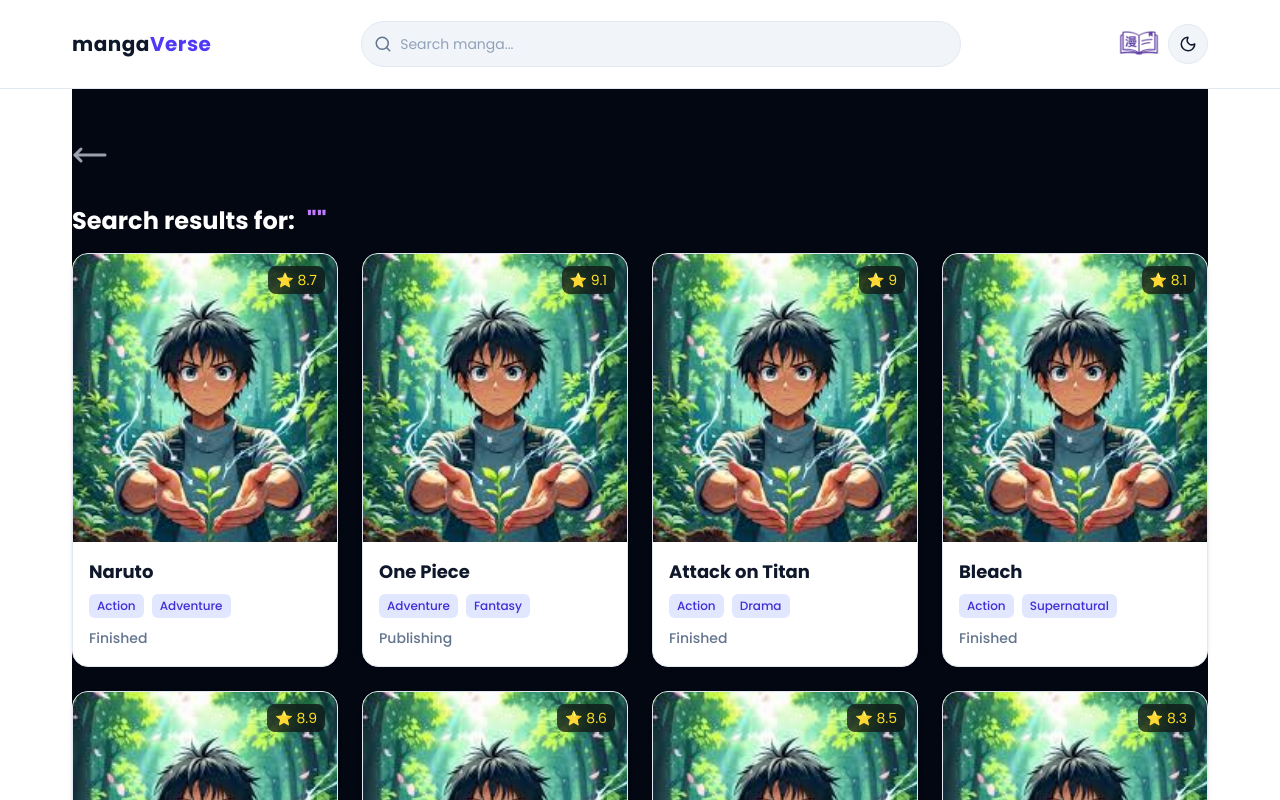
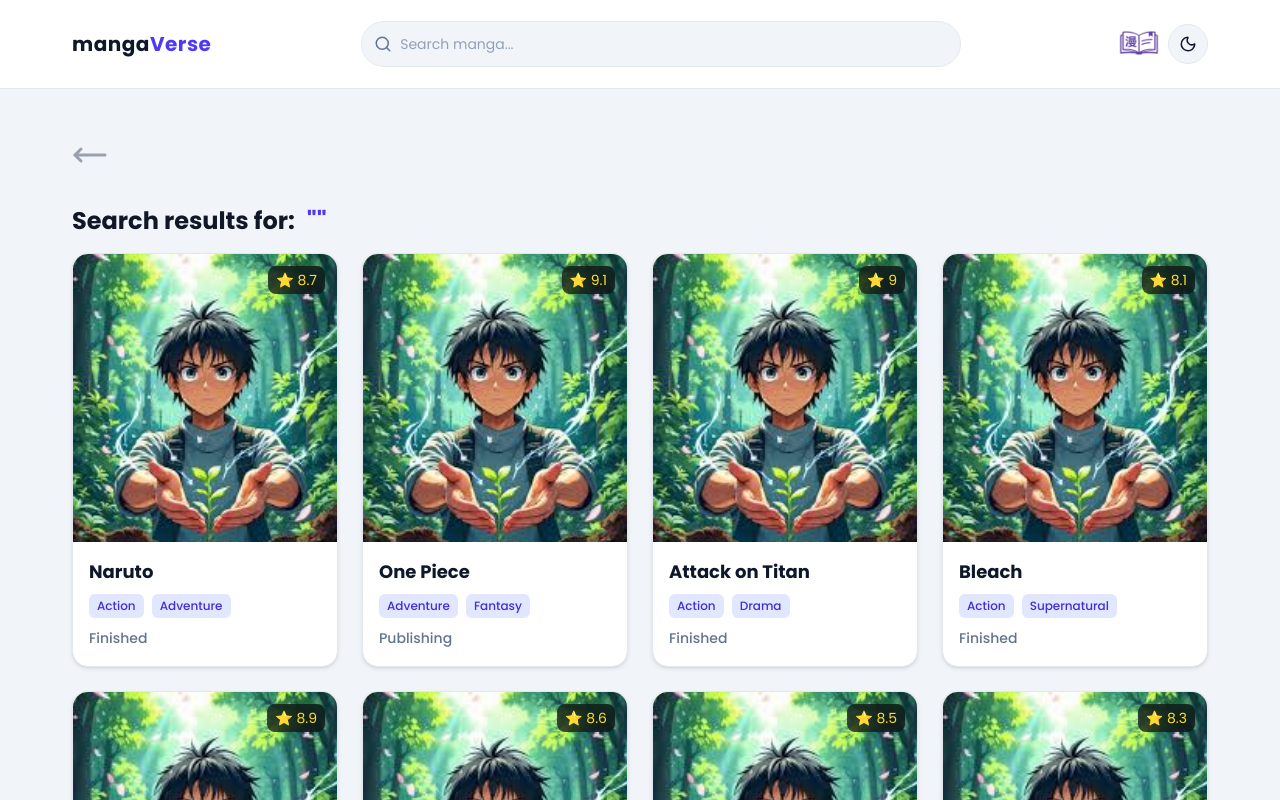
Before and after one commit to 01mehran/mangaVerse, a React (Vite) app: page /search in a window 1280 px wide. Shown: the top 800 px of the page. Built offline with nearby package versions, Linux system fonts and the light colour scheme; data requests are answered from the project's data file.

Commit message:
style(seachResult): add light-mode styles

```diff
--- a/src/pages/SearchResult.jsx
+++ b/src/pages/SearchResult.jsx
@@ -26,8 +26,8 @@ export default function SearchResult() {
   );
 
   return (
-    <Container>
-      <section className="min-h-screen bg-gray-950 py-12">
+    <section className="min-h-screen bg-slate-100 py-12 transition-colors duration-300 dark:bg-gray-950">
+      <Container>
         {/* Back button */}
         <BackButton />
 
@@ -39,7 +39,7 @@ export default function SearchResult() {
           {!isLoading && filteredMangas.length === 0 && (
             <div className="flex flex-col items-center justify-center py-12 text-center">
               <span className="mb-3 text-5xl">⚠️</span>
-              <h2 className="text-xl font-semibold text-white">
+              <h2 className="text-xl font-semibold text-indigo-500 dark:text-white">
                 Ooops, no manga found
               </h2>
             </div>
@@ -49,9 +49,11 @@ export default function SearchResult() {
           {!isLoading && filteredMangas.length > 0 && (
             <>
               {/* Search title */}
-              <h1 className="mb-4 text-xl font-bold text-white md:text-2xl">
+              <h1 className="mb-4 text-xl font-bold text-gray-900 md:text-2xl dark:text-white">
                 Search results for:
-                <span className="ml-3 text-purple-400">"{query}"</span>
+                <span className="ml-3 text-indigo-600 dark:text-purple-400">
+                  "{query}"
+                </span>
               </h1>
 
               <div className="grid grid-cols-1 gap-6 sm:grid-cols-2 md:grid-cols-3 lg:grid-cols-4">
@@ -62,7 +64,7 @@ export default function SearchResult() {
             </>
           )}
         </main>
-      </section>
-    </Container>
+      </Container>
+    </section>
   );
 }
```
